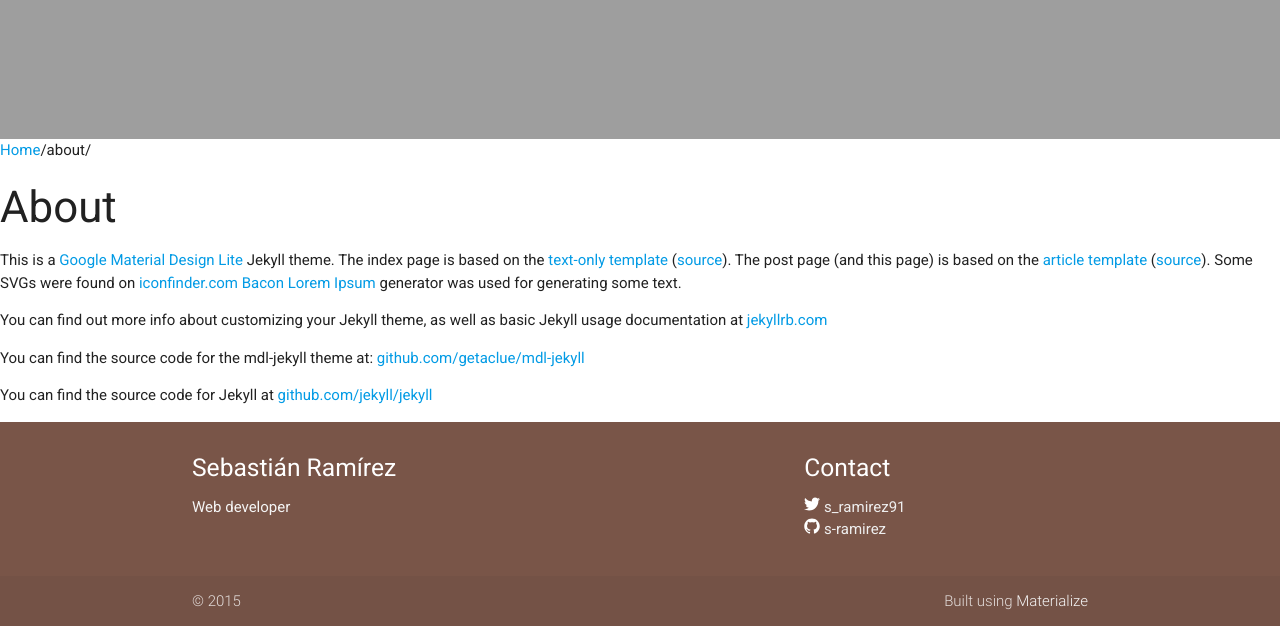
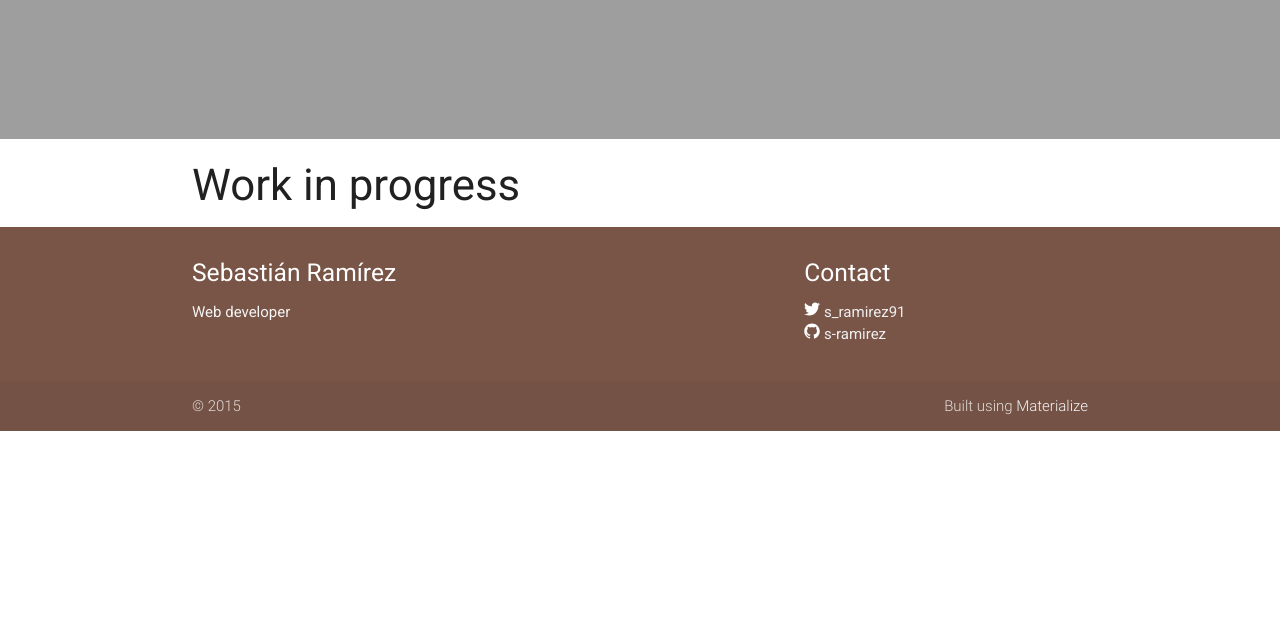
Before and after one commit to s-ramirez/s-ramirez.github.io, a Jekyll site: the page built from about.html, in a window 1280 px wide and 1051 px high. Shown: the part 425-1051 px from the top of the window. Built offline with Jekyll 4.4.1, drawn with Linux system fonts in a browser that asks for light colours; nearby versions of some CDN libraries.

Commit message:
Adding about page and fixes

```diff
--- a/_includes/header.html
+++ b/_includes/header.html
@@ -2,7 +2,7 @@
     <nav class="white">
         <div class="nav-wrapper">
             <ul id="nav-mobile" class="right hide-on-med-and-down">
-                <li><a class="brown-text" href="sass.html">About</a></li>
+                <li><a class="brown-text" href="/about">About</a></li>
                 <li><a class="brown-text" href="badges.html">Resume</a></li>
                 <li><a class="teal-text" href="https://www.facebook.com/appslabcr">Appslab</a></li>
             </ul>
--- a/about.html
+++ b/about.html
@@ -4,31 +4,6 @@ title: About
 permalink: /about/
 ---
 
-<div class="mdl-jekyll-ribbon"></div>
-  <post class="mdl-jekyll-post mdl-layout__content">
-    <div class="mdl-jekyll-container mdl-grid">
-      <div class="mdl-cell mdl-cell--2-col mdl-cell--hide-tablet mdl-cell--hide-phone"></div>
-      <div class="mdl-jekyll-content mdl-color--white mdl-shadow--4dp content mdl-color-text--grey-800 mdl-cell mdl-cell--8-col">
-        <div class="mdl-jekyll-crumbs mdl-color-text--grey-500">
-          <a href="{{ site.baseurl | prepend: site.url }}" title="Go Home">Home</a>{{ page.url | prepend: site.baseurl }}
-        </div>
-        <h3>About</h3>
-          <p class="post-meta">
-            {{ page.date | date: "%b %-d, %Y" }}{% if page.author %} • {{ page.author }}{% endif %}{% if page.meta %} • {{ page.meta }}{% endif %}
-          </p>
-          <p>
-            This is a <a href="https://github.com/google/material-design-lite">Google Material Design Lite</a> Jekyll theme. The index page is based on the <a href="http://www.getmdl.io/templates/text-only/index.html" title="text-only template">text-only template</a> (<a href="https://github.com/google/material-design-lite/tree/master/templates/text-only" title="source code">source</a>). The post page (and this page) is based on the <a href="http://www.getmdl.io/templates/article/index.html" title="article template">article template</a> (<a href="https://github.com/google/material-design-lite/tree/master/templates/article" title="source code">source</a>). Some SVGs were found on <a href="https://www.iconfinder.com" title="iconfinder.com">iconfinder.com</a> <a href="https://baconipsum.com/">Bacon Lorem Ipsum</a> generator was used for generating some text.
-          </p>
-          <p>
-            You can find out more info about customizing your Jekyll theme, as well as basic Jekyll usage documentation at <a href="http://jekyllrb.com/">jekyllrb.com</a>
-          </p>
-          <p>
-            You can find the source code for the mdl-jekyll theme at: <a href="https://github.com/getaclue/mdl-jekyll">github.com/getaclue/mdl-jekyll</a>
-          </p>
-          <p>
-            You can find the source code for Jekyll at <a href="https://github.com/jekyll/jekyll">github.com/jekyll/jekyll</a>
-          </p>
-      </div>
-    </div>
-  </post>
+<div class="container">
+    <h3>Work in progress</h3>
 </div>
```
Also changed, not shown: _posts/2015-07-02-angular-form-validation.md (+1 -1 lines).
